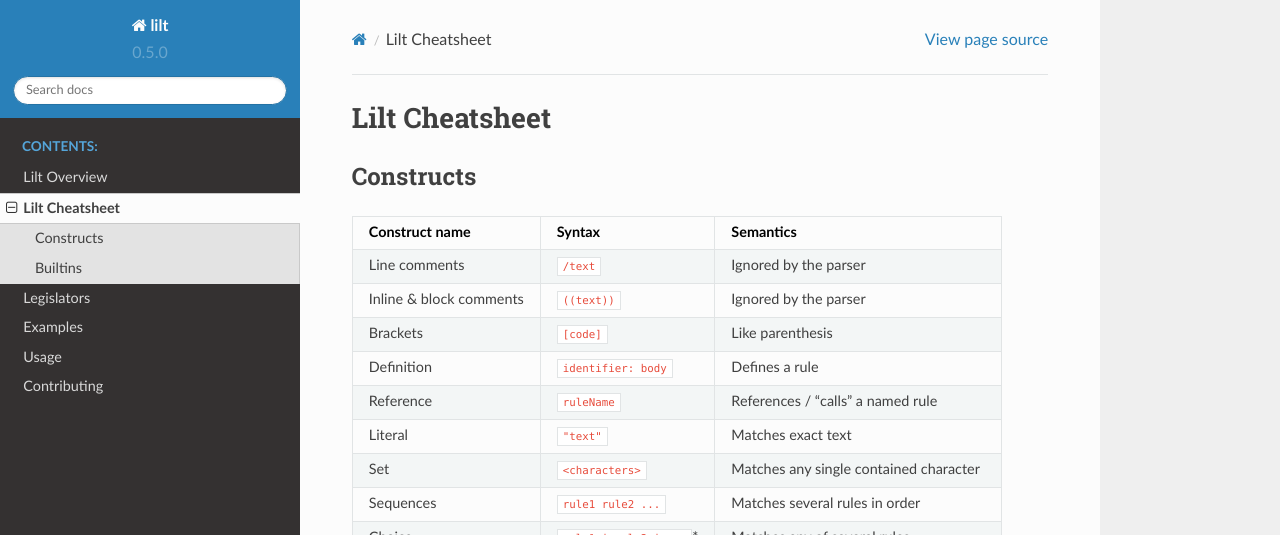
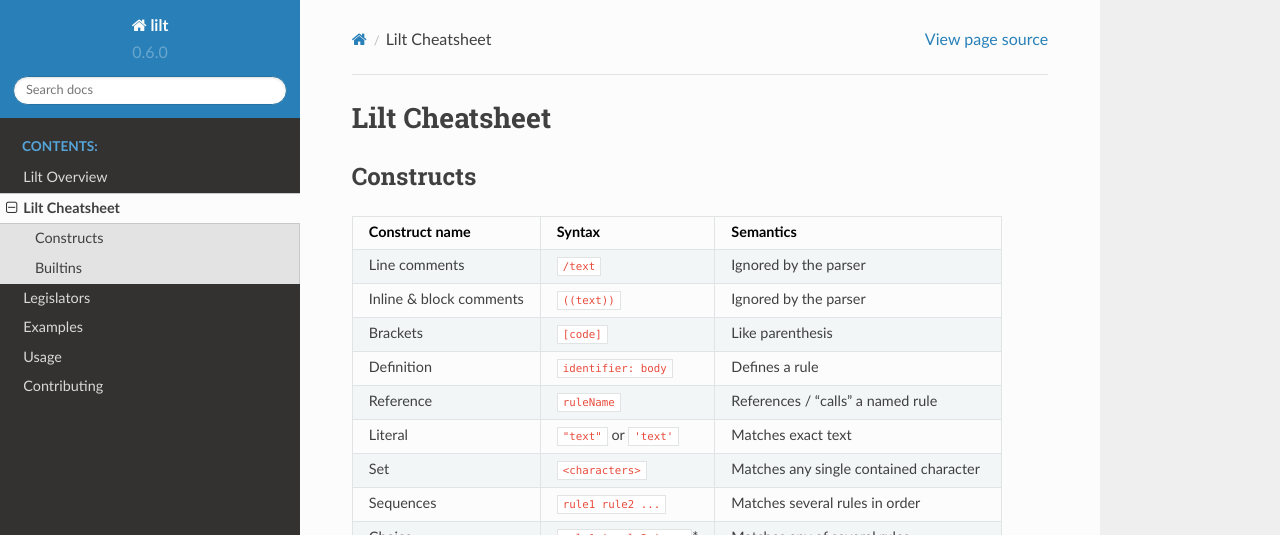
Before and after one commit to Quelklef/lilt, a Sphinx documentation site: the page built from docs/cheatsheet.rst, in a window 1280 px wide and 900 px high. Shown: the top 535 px of the window. Built offline with Sphinx 7.4.7 and the Read the Docs theme 2.0.0, drawn with Linux system fonts in a browser that asks for light colours.

Commit message:
Added single-quote literals.

```diff
--- a/docs/cheatsheet.rst
+++ b/docs/cheatsheet.rst
@@ -5,26 +5,26 @@ Lilt Cheatsheet
 Constructs
 ----------
 
-======================= ============================= ====================================================
-Construct name          Syntax                        Semantics
-======================= ============================= ====================================================
-Line comments           :code:`/text`                 Ignored by the parser
-Inline & block comments :code:`((text))`              Ignored by the parser
-Brackets                :code:`[code]`                Like parenthesis
-Definition              :code:`identifier: body`      Defines a rule
-Reference               :code:`ruleName`              References / "calls" a named rule
-Literal                 :code:`"text"`                Matches exact text
-Set                     :code:`<characters>`          Matches any single contained character
-Sequences               :code:`rule1 rule2 ...`       Matches several rules in order
-Choice                  :code:`rule1 | rule2 | ...`\* Matches any of several rules
-Optional                :code:`?rule`                 Optionally matches a rule
-Oneplus                 :code:`+rule`                 Matches a rule once or more
-Zeroplus                :code:`*rule`                 Matches a rule zero or more times
-Lambda                  :code:`{rule}`                Makes a new state for :code:`rule`
-Adjoinment              :code:`$rule`                 Appends text from :code:`rule` to state
-Property                :code:`key=rule`              Maps :code:`key` on state to value from :code:`rule`
-Extension               :code:`&rule`                 Appends a node to the state
-======================= ============================= ====================================================
+======================= ================================ ====================================================
+Construct name          Syntax                           Semantics
+======================= ================================ ====================================================
+Line comments           :code:`/text`                    Ignored by the parser
+Inline & block comments :code:`((text))`                 Ignored by the parser
+Brackets                :code:`[code]`                   Like parenthesis
+Definition              :code:`identifier: body`         Defines a rule
+Reference               :code:`ruleName`                 References / "calls" a named rule
+Literal                 :code:`"text"` or :code:`'text'` Matches exact text
+Set                     :code:`<characters>`             Matches any single contained character
+Sequences               :code:`rule1 rule2 ...`          Matches several rules in order
+Choice                  :code:`rule1 | rule2 | ...`\*    Matches any of several rules
+Optional                :code:`?rule`                    Optionally matches a rule
+Oneplus                 :code:`+rule`                    Matches a rule once or more
+Zeroplus                :code:`*rule`                    Matches a rule zero or more times
+Lambda                  :code:`{rule}`                   Makes a new state for :code:`rule`
+Adjoinment              :code:`$rule`                    Appends text from :code:`rule` to state
+Property                :code:`key=rule`                 Maps :code:`key` on state to value from :code:`rule`
+Extension               :code:`&rule`                    Appends a node to the state
+======================= ================================ ====================================================
 
 \* Leading and trailing pipes are allowed
 
--- a/docs/legislators.rst
+++ b/docs/legislators.rst
@@ -12,7 +12,7 @@ Literal
 
 One of the simplest legislators is the literal legislator, which returns a rule only matching exactly the given text.
 
-Literal legislators begin and end with a double quote. Inbetween these two double quotes lies the content the resultant rule will match.
+Literal legislators begin and end with a double quote or single quote. Inbetween these two double quotes lies the content the resultant rule will match.
 
 For instance, :code:`"banana"` will match any text beginning with "banana". Matching this text, it will consume 6 characters (the length of the word "banana") and return the text "banana". If the text doesn't start with "banana", the rule will fail.
 
--- a/src/version.txt
+++ b/src/version.txt
@@ -1 +1 @@
-0.5.0
+0.6.0
```
Also changed, not shown: 5 other files.
